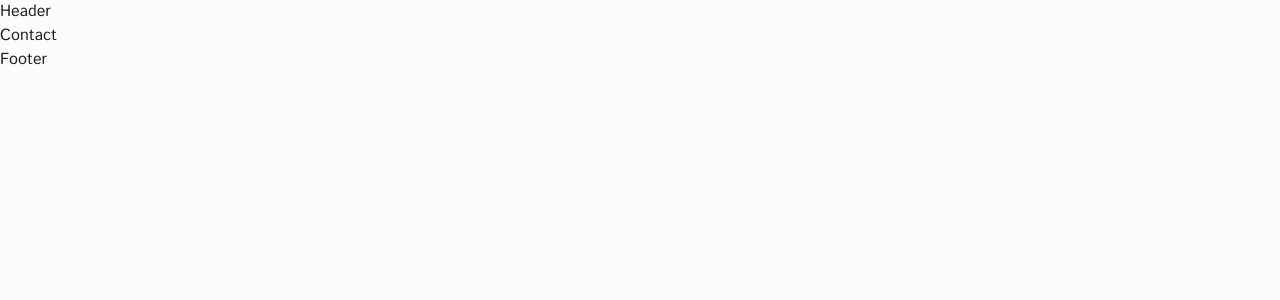
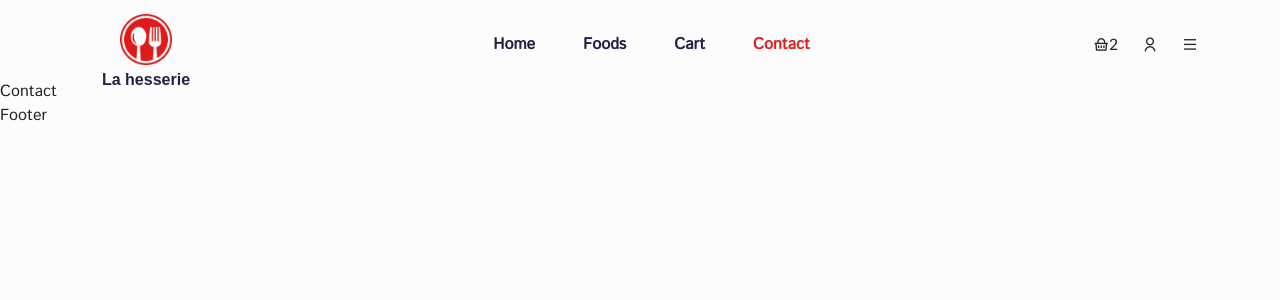
Before and after one commit to MustaphaAitHamou/AknanirnAthYettura, a React (Create React App) app: page /contact in a window 1280 px wide. Shown: the top 300 px of the page. Built offline with nearby package versions, Linux system fonts and the light colour scheme; a web font is replaced by a local one.

Commit message:
menu added

```diff
--- a/src/components/Header/Header.jsx
+++ b/src/components/Header/Header.jsx
@@ -1,9 +1,79 @@
 import React from 'react'
 
+import { Container } from "reactstrap";
+import logo from '../../assets/images/res-logo.png';
+import { NavLink, Link } from 'react-router-dom';
+
+import '../../styles/header.css'
+
+
+const nav__links = [
+  {
+    display: 'Home',
+    path: 'home'
+  },
+  {
+    display: 'Foods',
+    path: '/foods'
+  },
+  {
+    display: 'Cart',
+    path: '/cart'
+  },
+  {
+    display: 'Contact',
+    path: '/contact'
+  }
+]
+
+
 const Header = () => {
-  return (
-    <div>Header</div>
-  )
+  return <header className="header">
+
+    <Container>
+      <div className="nav__wrapper d-flex align-items-center justify-content-between">
+        <div className="logo">
+          <img src={logo} alt="logo" />
+          <h5>La hesserie</h5>
+        </div>
+
+
+        {/*Menu*/}
+        <div className="navigation">
+          <div className="menu d-flex align-items-center gap-5">
+            {
+              nav__links.map((item, index) => (
+                <NavLink to={item.path}
+                key={index}
+                className={navClass =>
+                navClass.isActive ? "active__menu" : ''}
+                >
+                  {item.display}</NavLink>
+              ))
+            }
+          </div>
+        </div>
+
+        {/* nav right icons*/}
+        <div className="nav__right d-flex align-items-center gap-4">
+          <span className="cart__icon">
+            <i className="ri-shopping-basket-line"></i>
+            <span className="cart__badge">2</span>
+          </span>
+
+          <span className="user">
+            <Link to='/login'><i className="ri-user-line"></i></Link>
+          </span>
+
+          <span className="mobile__menu">
+            <i className="ri-menu-line"></i>
+          </span>
+        </div>
+
+      </div>
+    </Container>
+
+  </header>
 }
 
 export default Header
--- /dev/null
+++ b/src/styles/header.css
@@ -0,0 +1,37 @@
+.header{
+    width: 100%;
+    height: 80px;
+    line-height: 80px;
+}
+
+.logo {
+    text-align: center;
+}
+
+.logo img{
+    width: calc(100% - 60%);
+    object-fit: contain;
+}
+
+.logo h5{
+    font-weight: 600;
+    font-size: 1rem;
+    color: #212245;
+    margin-top: -10px;
+    margin-bottom: 0;
+}
+
+.menu a{
+    font-weight: 600;
+    font-size: 1rem;
+    color: #212245;
+    transition: 0.3s;
+}
+
+.menu a:hover{
+    color: #df2020;
+}
+
+.active__menu{
+    color: #df2020 !important;
+}
```
Also changed, not shown: src/components/Helmet/Helmet.js (added, +10 -0 lines), src/App.js (indentation only).
